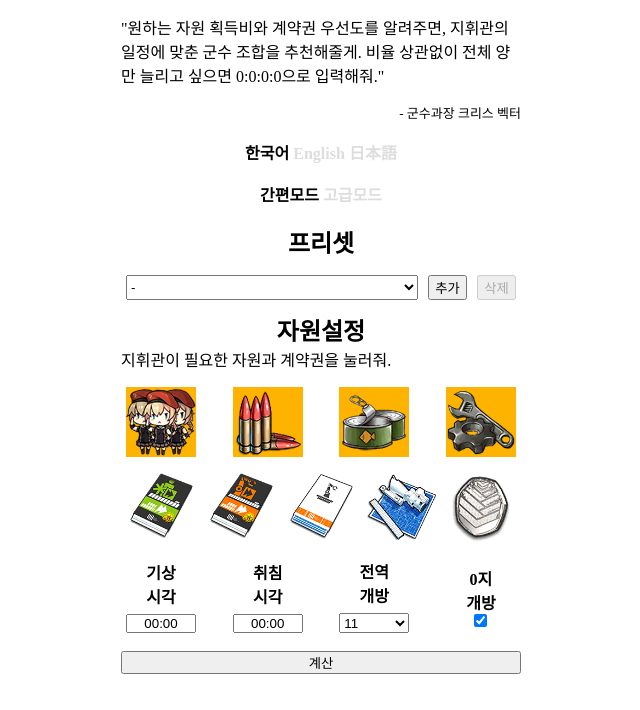
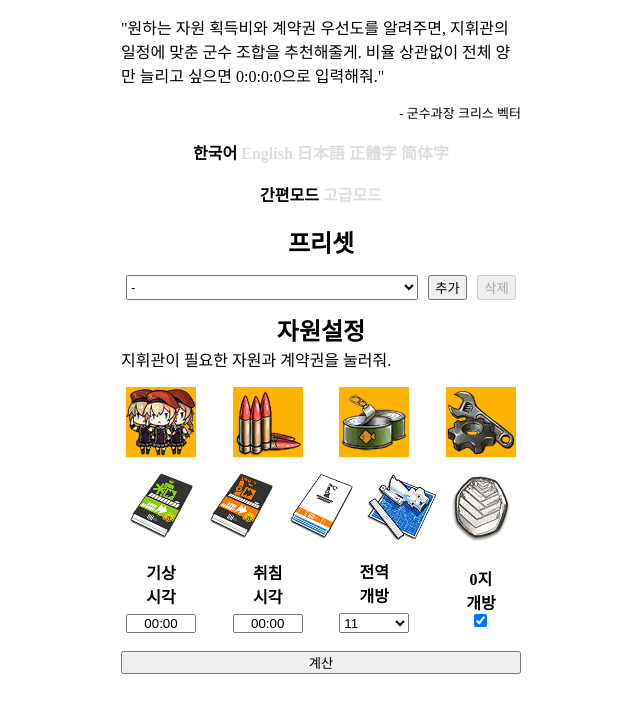
Before and after one commit to Phryxia/vector_logistics, a plain HTML site: page index.html in a window 1280 px wide. Shown: the part 123-833 px from the top of the page, without its empty margins (319-959 px from the left). Drawn offline with Linux system fonts and the light colour scheme.

Commit message:
중국어(정체/간체 추가)
따이완 남바완

```diff
--- a/index.html
+++ b/index.html
@@ -156,6 +156,8 @@
 				<b id='lang-sel-0' onclick='change_language(0);'>한국어</b>
 				<b id='lang-sel-1' onclick='change_language(1);'>English</b>
 				<b id='lang-sel-2' onclick='change_language(2);'>日本語</b>
+				<b id='lang-sel-3' onclick='change_language(3);'>正體字</b>
+				<b id='lang-sel-4' onclick='change_language(4);'>简体字</b>
 			</div>
 			<br>
 
--- a/src/config.js
+++ b/src/config.js
@@ -179,7 +179,6 @@ class ConfigController {
 		this.mode = mode;
 		localforage.setItem('mode', mode)
 		.then(val => {
-			console.log(val);
 		})
 		.catch(err => {
 			console.log(err);
--- a/src/lang.js
+++ b/src/lang.js
@@ -3,85 +3,121 @@
 let LANG_KO = 0;
 let LANG_EN = 1;
 let LANG_JP = 2;
-//let LANG_CH = 3;
-//let LANG_TW = 4;
+let LANG_TW = 3;
+let LANG_CH = 4;
 
 let WORDS = [
-	['군수과장 벡터양!', 'Vector Logistics!', '支援マスター<br>ベクターちゃん!'], // 타이틀
+	['군수과장 벡터양!',
+	 'Vector Logistics!',
+	 '支援マスター<br>ベクターちゃん!',
+	 'Vector Logistics!',
+	 'Vector Logistics!'], // 타이틀
 	['"원하는 자원 획득비와 계약권 우선도를 알려주면, 지휘관의 일정에 맞춘 군수 조합을 추천해줄게.'+
 	 ' 비율 상관없이 전체 양만 늘리고 싶으면 0:0:0:0으로 입력해줘."',
 	 '"If you let me know your wanted resource ratio and weights of contractions, I\'ll recommend'+
 	 ' proper combination of logistics under your schedule. If you don\'t care the ratio, just'+
 	 ' type 0:0:0:0.',
 	 '"欲しい資源の獲得比率とアイテムの重みを教えてくれたら、指揮官のスケジュールに合わせた支援の組み合わせをオススメしてあげる。'+
-	 '比率とは関係なくただ全体の量だけ上げたいなら、0:0:0:0で書いてくれ。"'], // 설명
-	['<br>- 군수과장 크리스 벡터', '<br>- Kriss Vector, supply officer', '<br>- 支援マスタークリスベクター'],
-	['자원설정', 'Resource Setting', '資源設定'],
-	['저', 'LOW', '下'],
-	['중', 'MID', '中'],
-	['고', 'HIGH', '上'],
-	['최소<br>주기', 'Min<br>Period', '最短<br>時間'],
-	['최대<br>주기', 'Max<br>Period', '最長<br>時間'],
-	['전역<br>개방', 'EP<br>Progress', '作戦<br>開放'],
-	['0지<br>개방', 'EP0<br>Open', 'EP00<br>開放'],
-	['프리셋', 'Preset', 'プリセット'],
-	['추가', 'Add', '追加'], // lang-12
-	['삭제', 'Del', '削除'],
-	['반복일정추가', 'Repeat', '反復日程追加'],
-	['확인일정', 'Confirm Schedule', '確認スケジュール'],
-	['계산', 'Compute', '計算'],
+	 '比率とは関係なくただ全体の量だけ上げたいなら、0:0:0:0で書いてくれ。"',
+	 '如果您告诉我您想得到的所需资源的比例和契约的偏好，我会推荐与指挥官的时间表相匹配的资源组合。'+
+	 '如果要增加总量而不考虑比率，请输入0：0：0：0。',
+	 '如果您告诉我您想得到的所需资源的比例和契约的偏好，我会推荐与指挥官的时间表相匹配的资源组合。'+
+	 '如果要增加总量而不考虑比率，请输入0：0：0：0。'], // 설명
+	['<br>- 군수과장 크리스 벡터',
+	 '<br>- Kriss Vector, supply officer',
+	 '<br>- 支援マスタークリスベクター',
+	 '<br>- Vector, 后勤官',
+	 '<br>- Vector, 后勤官'],
+	['자원설정', 'Resource Setting', '資源設定', '資源設置', '资源设置'],
+	['저', 'LOW', '下', '低', '低'],
+	['중', 'MID', '中', '中', '中'],
+	['고', 'HIGH', '上', '高', '高'],
+	['최소<br>주기', 'Min<br>Period', '最短<br>時間', '最低<br>期限', '最低<br>期限'],
+	['최대<br>주기', 'Max<br>Period', '最長<br>時間', '最高<br>期限', '最高<br>期限'],
+	['전역<br>개방', 'EP<br>Progress', '作戦<br>開放', 'EP<br>進展', 'EP<br>進展'],
+	['0지<br>개방', 'EP0<br>Open', 'EP0<br>開放', 'EP0<br>開啟', 'EP0<br>开启'],
+	['프리셋', 'Preset', 'プリセット', '預設', '预设'],
+	['추가', 'Add', '追加', '添加', '添加'], // lang-12
+	['삭제', 'Del', '削除', '刪除', '删除'],
+	['반복일정추가', 'Repeat', '反復日程追加', '重複添加', '重复添加'],
+	['확인일정', 'Confirm Schedule', '確認スケジュール', '進程確認', '进程确认'],
+	['계산', 'Compute', '計算', '計算', '计算'],
 	['반복을 시작할 시각을 입력하세요. (ex: 11:16)', // lang-17
 		'Please enter the start time. (ex: 11:16)',
-		'反復を始める時を入力して下さい。 (ex: 11:16)'],
+		'反復を始める時を入力して下さい。 (ex: 11:16)',
+		'請輸入開始時間 (ex: 11:16)',
+		'请输入开始时间 (Ex: 11:16)'],
 	['올바른 시각을 입력하세요. (ex: 04:04)',
 		'Please enter valid time stamp. (ex: 04:04)',
-		'正しい時間を入力して下さい。 (ex: 04:04)'],
+		'正しい時間を入力して下さい。 (ex: 04:04)',
+		'請輸入有效時間 (ex: 04:04)',
+		'请输入有效时间 (ex: 04:04)'],
 	['반복할 주기를 입력하세요. (ex: 11:16)',
 		'Please enter the period. (ex: 11:16)',
-		'反復周期を入力して下さい。 (ex: 11:16)'],
+		'反復周期を入力して下さい。 (ex: 11:16)',
+		'請輸入時間段 (ex: 11:16)',
+		'请输入时间段 (ex: 11:16)'],
 	['올바른 시간을 입력하세요. (ex: 00:45)',
 		'Please enter valid time period. (ex: 00:45)',
-		'正しい時間を入力して下さい。 (ex: 00:45)'],
+		'正しい時間を入力して下さい。 (ex: 00:45)',
+		'請輸入有效時間段 (ex: 00:45)',
+		'请输入有效时间段 (ex: 00:45)'],
 	['반복을 종료할 시각을 입력하세요. (ex: 23:59)',
 		'Please enter the end time. (ex: 23:59)',
-		'反復を終了する時を入力して下さい。 (ex: 23:59)'],
-	['추천', 'Recommendation', 'オススメ'], // lang-22
-	['작전', 'Op', '作戦'],
-	['주기', 'Period', '周期'],
-	['인력', 'Man', '人力'],
-	['탄약', 'Ammo', '弾薬'],
-	['식량', 'Ration', '配給'],
-	['부품', 'Parts', '部品'],
-	['기타도구', 'Rewards', '確率報酬'],
-	['총합', 'Total', '合計'],
-	['회', 'cyc', '回'], // 31
-	['일', 'd', '日'],
+		'反復を終了する時を入力して下さい。 (ex: 23:59)',
+		'請輸入結束時間 (ex: 23:59)',
+		'请输入结束时间 (ex: 23:59)'],
+	['추천', 'Recommendation', 'オススメ', '建議', '建议'], // lang-22
+	['작전', 'Op', '作戦', '作戰', '作战'],
+	['주기', 'Period', '周期', '時期', '时期'],
+	['인력', 'Man', '人力', '人力', '人力'],
+	['탄약', 'Ammo', '弾薬', '彈藥', '弹药'],
+	['식량', 'Ration', '配給', '口糧', '口粮'],
+	['부품', 'Parts', '部品', '零件', '零件'],
+	['기타도구', 'Rewards', '確率報酬', '獲得物品', '获得物品'],
+	['총합', 'Total', '合計', '總計', '合计'],
+	['회', 'cyc', '回', '次', '次'], // 31
+	['일', 'd', '日', '日', '日'],
 	['프리셋 이름을 입력하세요',
 		'Please enter the name of preset.',
-		'プリセットの名前を入力して下さい。'],
+		'プリセットの名前を入力して下さい。',
+		'請輸入預設名稱',
+		'请输入预设名称'],
 	['이름은 최소 1글자 이상이어야 합니다.',
 		'Preset name must contain one or more characters.',
-		'名前には最小一文字以上がいるべきです。'],
+		'名前には最小一文字以上がいるべきです。',
+		'預設名稱必須包含一個或多個字符',
+		'预设名称必须包含一个或多个字符'],
 	['이름에는 세미콜론(;)이 포함될 수 없습니다.',
 		'Preset name cannot contain semicolon(;).',
-		'名前にはセミコロン(;)を使う事ができません。'], //35
-	['자원설정', 'Resource Setting', '資源設定'], // 36
+		'名前にはセミコロン(;)を使う事ができません。',
+		'預設名稱不能包含分號',
+		'预设名称不能包含分号'], //35
+	['자원설정', 'Resource Setting', '資源設定', '資源設置', '资源设置'], // 36
 	['지휘관이 필요한 자원과 계약권을 눌러줘.',
 		'Push resource types and contract that you need.',
-		'指揮官に必要な資源と契約のボタンを押してくれ。'], //37
-	['기상<br>시각', 'Wake-up<br>Time', '起きる<br>時間'],
-	['취침<br>시각', 'Sleep<br>Time',　'寝る<br>時間'],
-	['간편모드', 'Simple Mode', '簡易モード'], // 40
-	['고급모드', 'Advanced Mode', '高級モード'], // 41
+		'指揮官に必要な資源と契約のボタンを押してくれ。',
+		'指揮官按下所需資源和合同權。',
+		'指挥官按下所需资源和合同权。'], //37
+	['기상<br>시각', 'Wake-up<br>Time', '起きる<br>時間', '起牀<br>時間', '起床<br>时间'],
+	['취침<br>시각', 'Sleep<br>Time',　'寝る<br>時間', '睡眠<br>時間', '睡眠<br>时间'],
+	['간편모드', 'Simple Mode', '簡易モード', '簡便模式', '简便模式'], // 40
+	['고급모드', 'Advanced Mode', '高級モード', '高級模式', '高级模式'], // 41
 	['원하는 자원 획득비와 계약권 우선도를 알려줘.'+
 	 '비율 상관없이 전체 양만 늘리고 싶으면 0:0:0:0으로 입력해줘. ',
 		'Let me know the ratio of resources and contraction weights. '+
 		'If you just want to gain total amount of them, set the ratio as 0:0:0:0.',
 		'指揮官が望む資源の比率と契約の重みを教えて。 '+
-		'ただ全体の量だけ集めいたら、比率を0:0:0:0に書いてくれ。'],
+		'ただ全体の量だけ集めいたら、比率を0:0:0:0に書いてくれ。',
+		'告訴我你想要的資源獲得費和合同權優先度。 '+
+		'不論比例,只要想增加總量,請輸入0:0:0:0。',
+		'告诉我你想要的资源获得费和合同权优先度。 '+
+		'不论比例,只要想增加总量,请输入0:0:0:0。'],
 	['프리셋에 저장하지 않은 설정은 손실됩니다.',
 		'Be aware that setting won\'t be preserved unless you save on preset',
-		'プリセットにセーブしなかった設定は削除されます。'] //43
+		'プリセットにセーブしなかった設定は削除されます。',
+		'不存储在预存件中的设定会损失。',
+		'不存儲在預存件中的設定會損失。'] //43
 ];
 
 /*
@@ -102,7 +138,7 @@ function get_word(word_id) {
 	and save user chosen language selection.
 */
 function change_language(lang_id) {
-	if(lang_id < 0 || lang_id >= 3)
+	if(lang_id < 0 || lang_id >= 5)
 		return;
 
 	// set the variable
@@ -124,7 +160,7 @@ function change_language(lang_id) {
 	localforage.setItem('lang', document.CURRENT_LANG);
 
 	// change font color
-	for(let i = 0; i < 3; ++i)
+	for(let i = 0; i < 5; ++i)
 		document.getElementById('lang-sel-' + i).style.color
 			= (i == document.CURRENT_LANG ? '#000000' : '#dddddd');
 }
```
